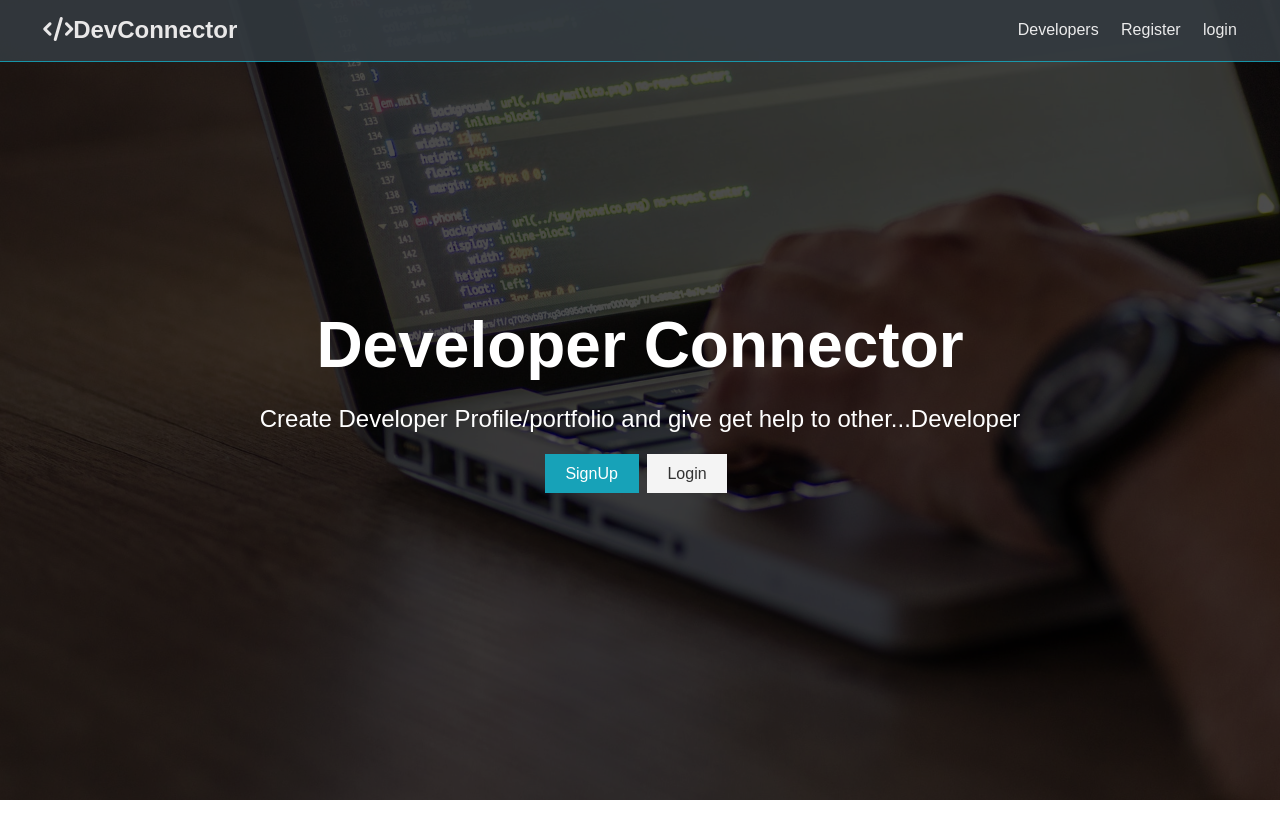
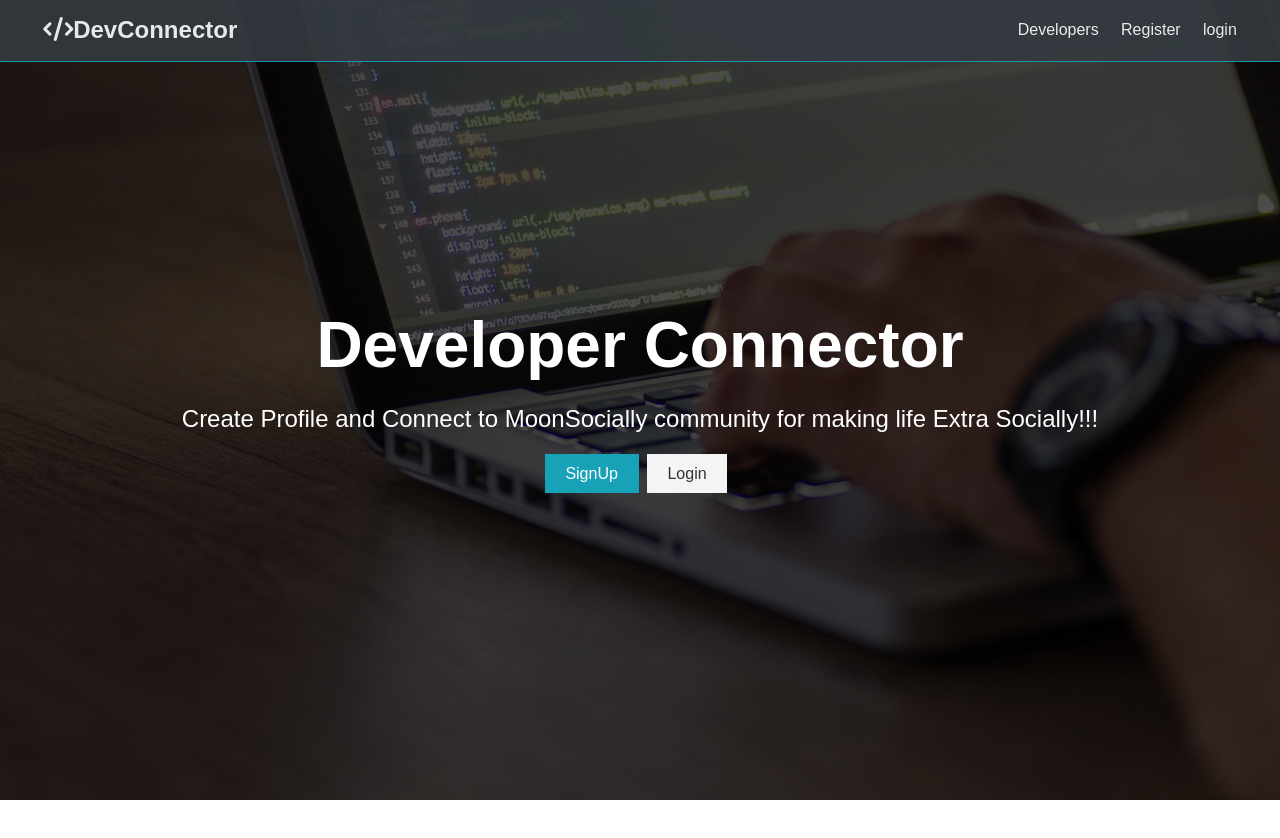
Before and after one commit to mfaisalabbasi/socialapp, a React (Create React App) app in the folder client/: page / in a window 1280 px wide. Shown: the top 838 px of the page. Built offline with nearby package versions, Linux system fonts and the light colour scheme; no server answers.

Commit message:
make change in file

```diff
--- a/client/src/components/layouts/Landing.js
+++ b/client/src/components/layouts/Landing.js
@@ -14,8 +14,8 @@ const Landing = () => {
           <div className='landing-inner'>
             <h1 className='x-large'>Developer Connector</h1>
             <p className='lead'>
-              Create Developer Profile/portfolio and give get help to
-              other...Developer
+              Create Profile and Connect to MoonSocially community for making
+              life Extra Socially!!!
             </p>
             <div className='buttons'>
               <Link to='/register' className='btn btn-primary'>
```
